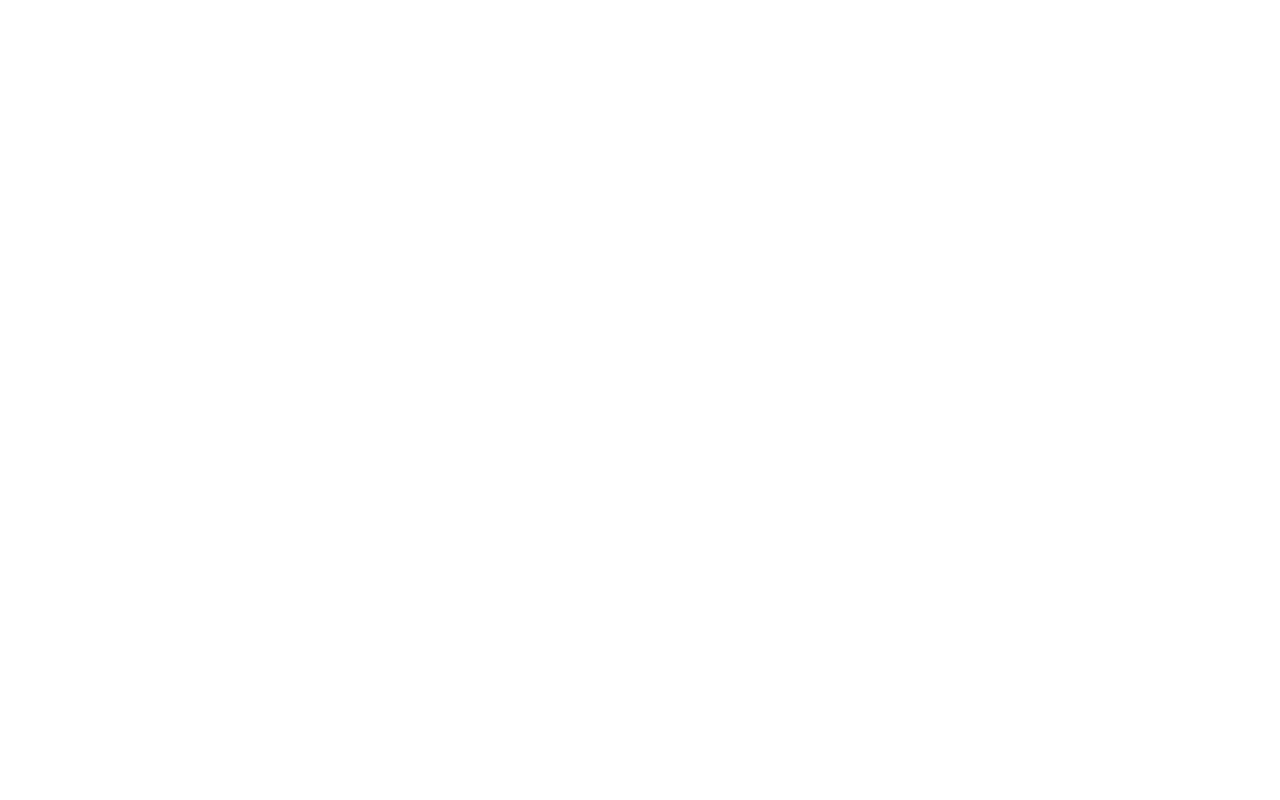
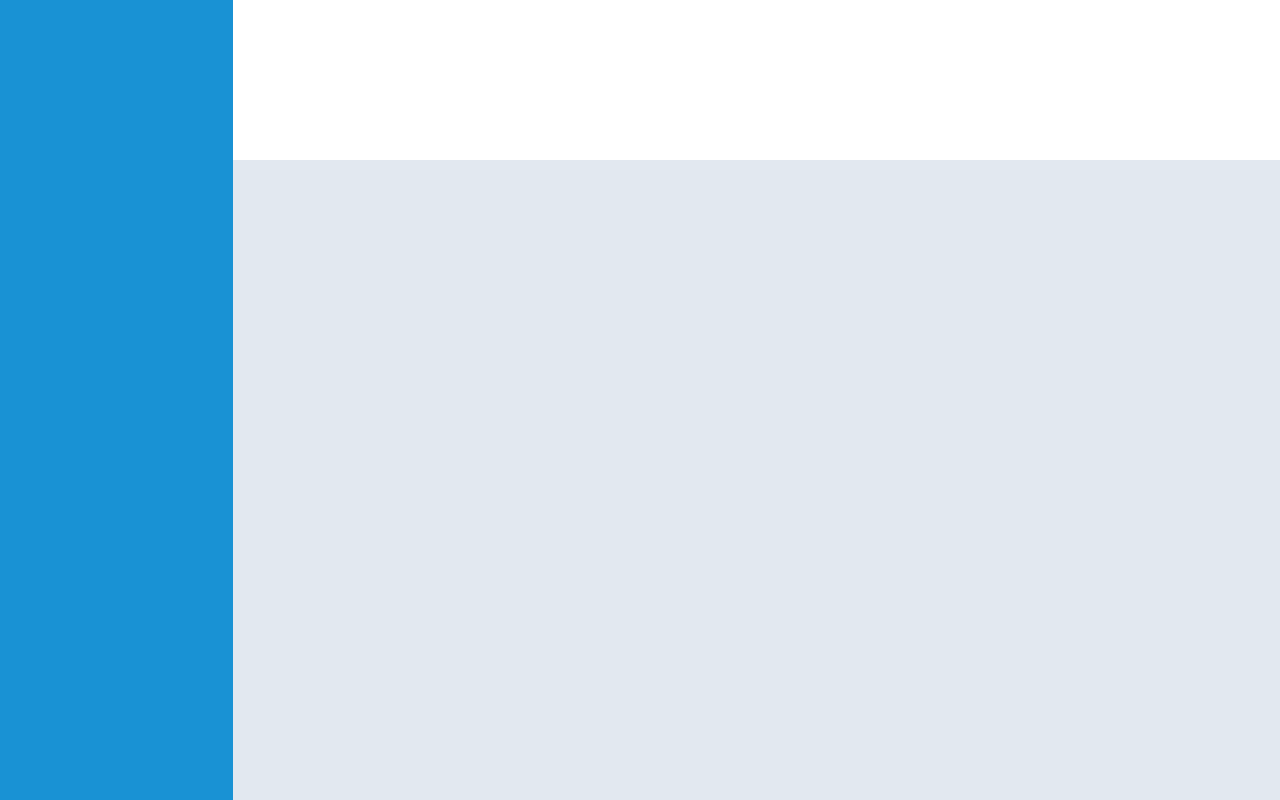
Before and after one commit to MohammadNassar4/Dashboard, a plain HTML site: page index.html in a window 1280 px wide. Drawn offline with Linux system fonts and the light colour scheme.

Commit message:
Created the main layout usinge css grid and added some colors.

```diff
--- a/index.html
+++ b/index.html
@@ -7,6 +7,14 @@
     <link rel="stylesheet" href="styles.css">
 </head>
 <body>
+    <div class="container">
+        <header></header>
 
+        <aside class="left-aside"></aside>
+
+        <main></main>
+
+        <aside class="right-aside"></aside>
+    </div>
 </body>
 </html>
--- a/styles.css
+++ b/styles.css
@@ -0,0 +1,35 @@
+* {
+    padding: 0;
+    margin: 0;
+    box-sizing: border-box;
+}
+body {
+    height: 100vh;
+}
+
+.container {
+    background-color: #E2E8F0;
+    height: 100%;
+    display: grid;
+    grid-template-columns: 1fr 3.5fr 1fr;
+    grid-template-rows: 1fr 2fr 2fr;
+}
+
+header {
+    background-color: #ffffff;
+    grid-column: 2 / 4;
+}
+
+.left-aside {
+    background-color: #1992d4;
+    grid-column: 1;
+    grid-row: 1 / 4;
+}
+
+main {
+    grid-row: 2 / 4;
+}
+
+.right-aside {
+    grid-row: 2 / 4;
+}
```
